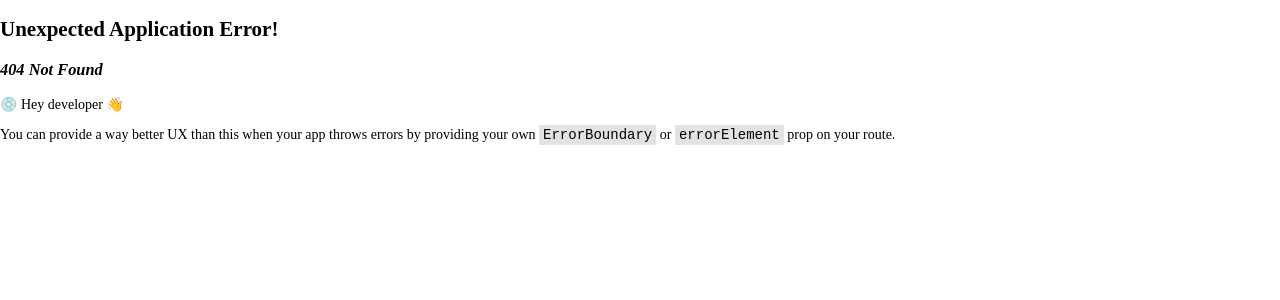
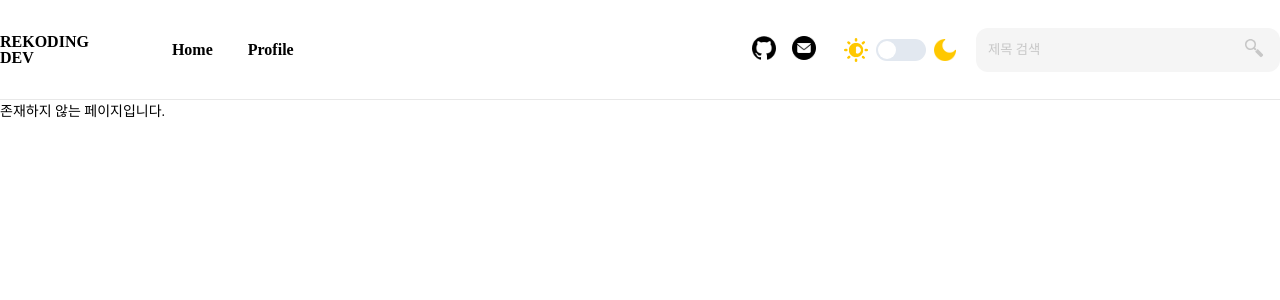
Before and after one commit to SeungHyune/rekoding-blog, a React (Vite) app: page /profile in a window 1280 px wide. Before the commit this address had no page. Shown: the top 300 px of the page. Built offline with nearby package versions, Linux system fonts and the light colour scheme; a web font is replaced by a local one.

Commit message:
🛠️refactor: NotFound 페이지 추가 - routes NotFound 페이지 추가

```diff
--- a/src/routes/index.tsx
+++ b/src/routes/index.tsx
@@ -1,5 +1,5 @@
 import { createBrowserRouter, RouterProvider } from "react-router-dom";
-import { Home, Post } from "./pages";
+import { Home, Post, NotFound } from "./pages";
 import { DefaultLayout } from "./layouts";
 
 const router = createBrowserRouter([
@@ -14,6 +14,10 @@ const router = createBrowserRouter([
         path: "/post/:id",
         element: <Post />,
       },
+      {
+        path: "*",
+        element: <NotFound />,
+      },
     ],
   },
 ]);
--- /dev/null
+++ b/src/routes/pages/NotFound/NotFound.tsx
@@ -0,0 +1,5 @@
+const NotFound = () => {
+  return <div>존재하지 않는 페이지입니다.</div>;
+};
+
+export default NotFound;
--- a/src/routes/pages/index.ts
+++ b/src/routes/pages/index.ts
@@ -1,2 +1,3 @@
 export { default as Home } from "./Home/Home";
 export { default as Post } from "./Post/Post";
+export { default as NotFound } from "./NotFound/NotFound";
```
